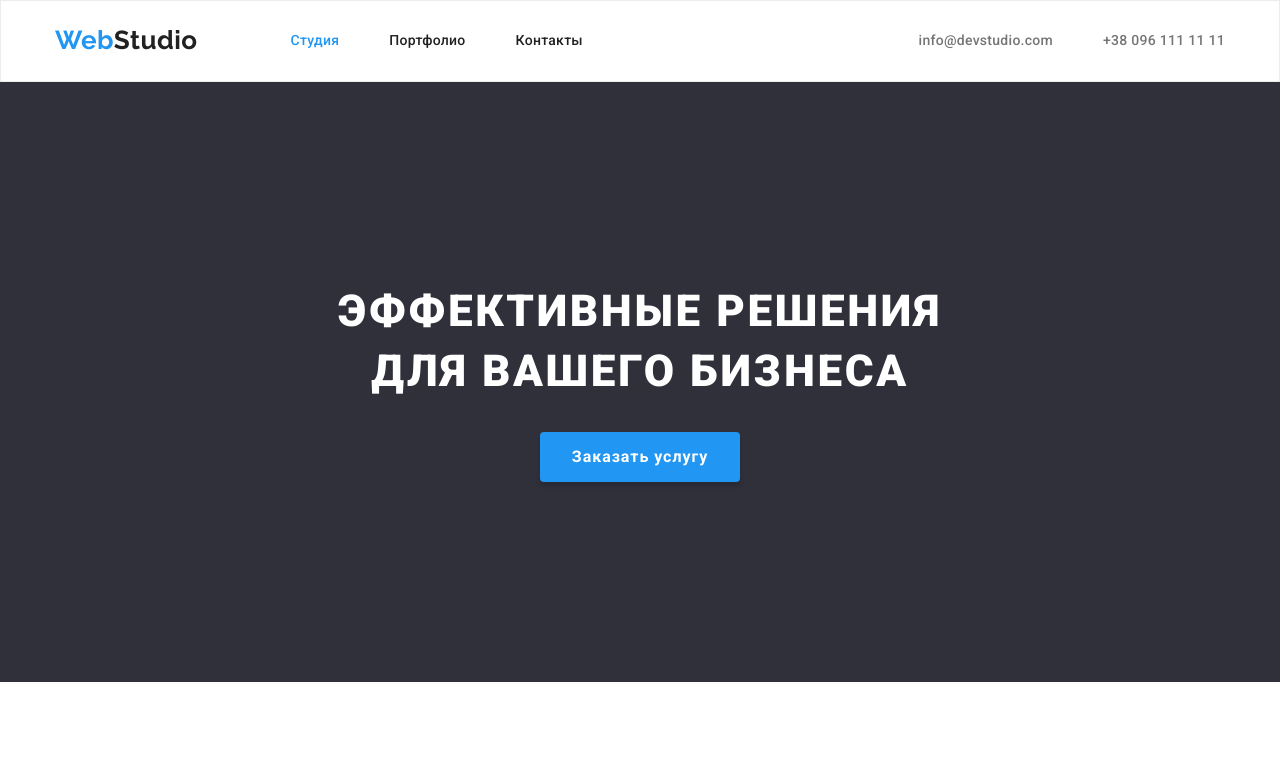
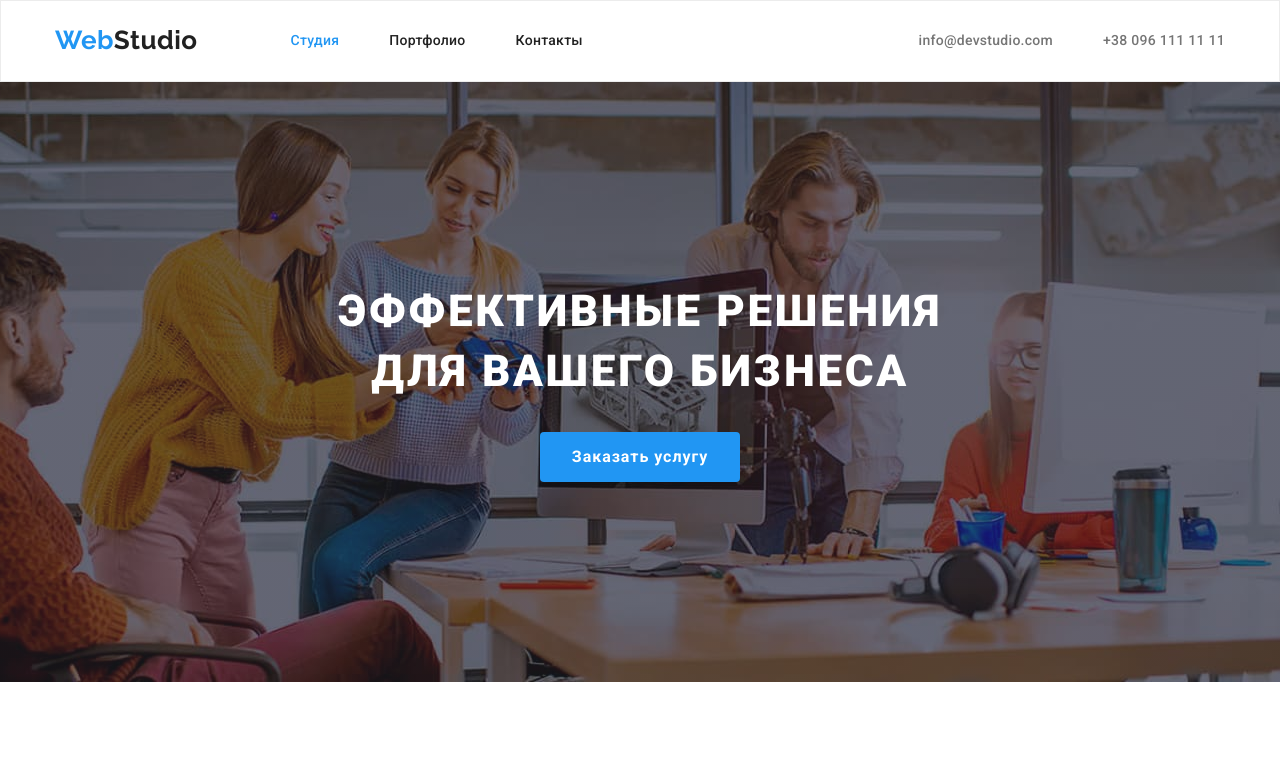
Before and after one commit to Juliia-J/goit-markup-hw-04, a plain HTML site: page index.html in a window 1280 px wide. Shown: the top 773 px of the page. Drawn offline with nearby package versions, Linux system fonts and the light colour scheme.

Commit message:
Устанавливает img фон Героя

```diff
--- a/css/styles.css
+++ b/css/styles.css
@@ -170,8 +170,20 @@ body {
   text-align: center;
   padding-top: 200px;
   padding-bottom: 200px;
+  max-width: 1600px;
+  height: 600px;
+  margin-left: auto;
+  margin-right: auto;
 
-  background-color: var(--font-bkg-color);
+  background-color: #c4c4c4;
+  background-image: linear-gradient(
+      rgba(47, 48, 58, 0.4),
+      rgba(47, 48, 58, 0.4)
+    ),
+    url(../images1/Img.jpg);
+  background-position: center;
+  background-size: cover;
+  background-repeat: no-repeat;
 }
 
 .hero-title {
@@ -296,6 +308,9 @@ body {
 
 .command-img {
   display: flex;
+}
+
+.command-item {
   box-shadow: 0px 1px 3px rgba(0, 0, 0, 0.12), 0px 1px 1px rgba(0, 0, 0, 0.14),
     0px 2px 1px rgba(0, 0, 0, 0.2);
   border-radius: 0px 0px 4px 4px;
```
